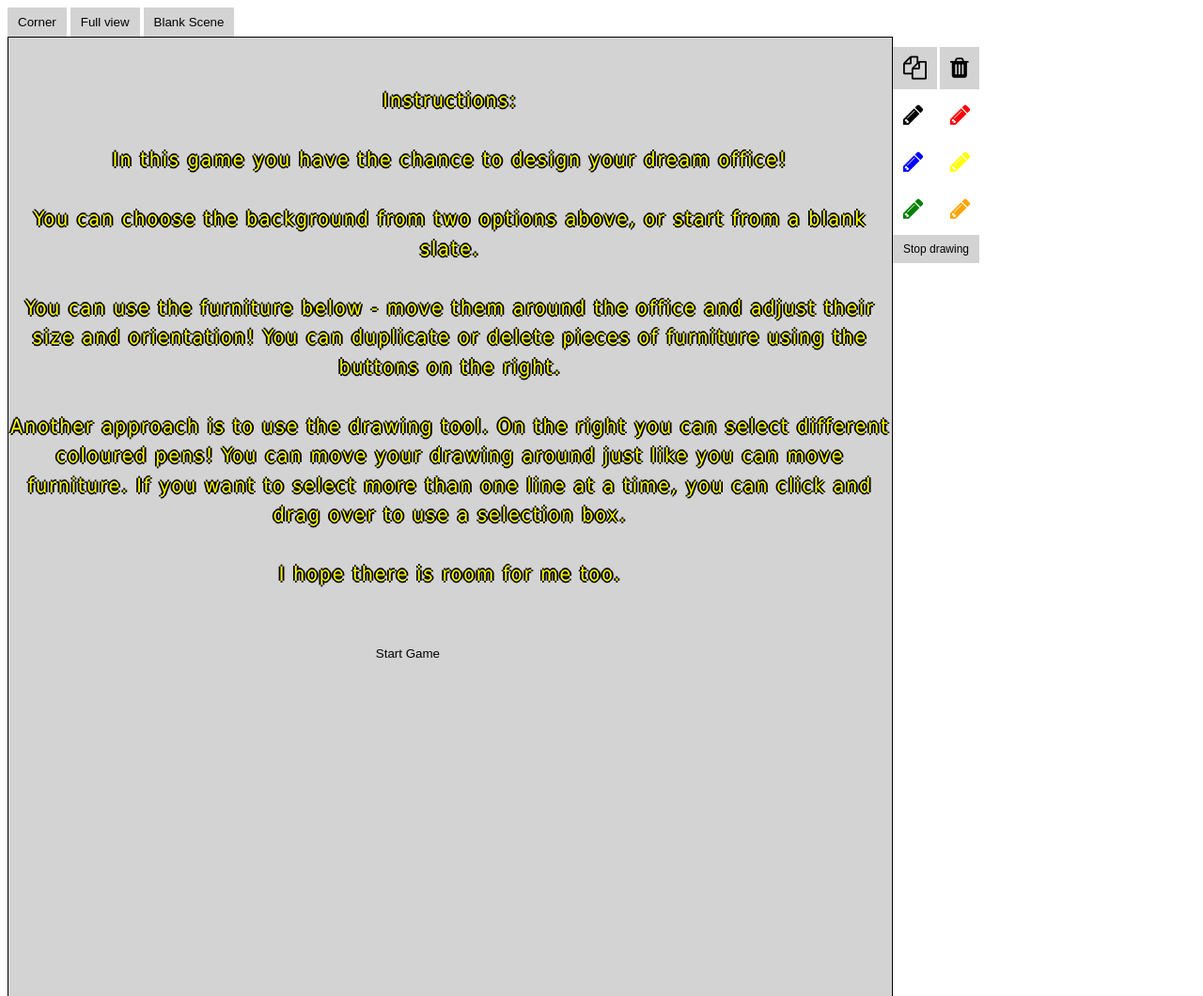
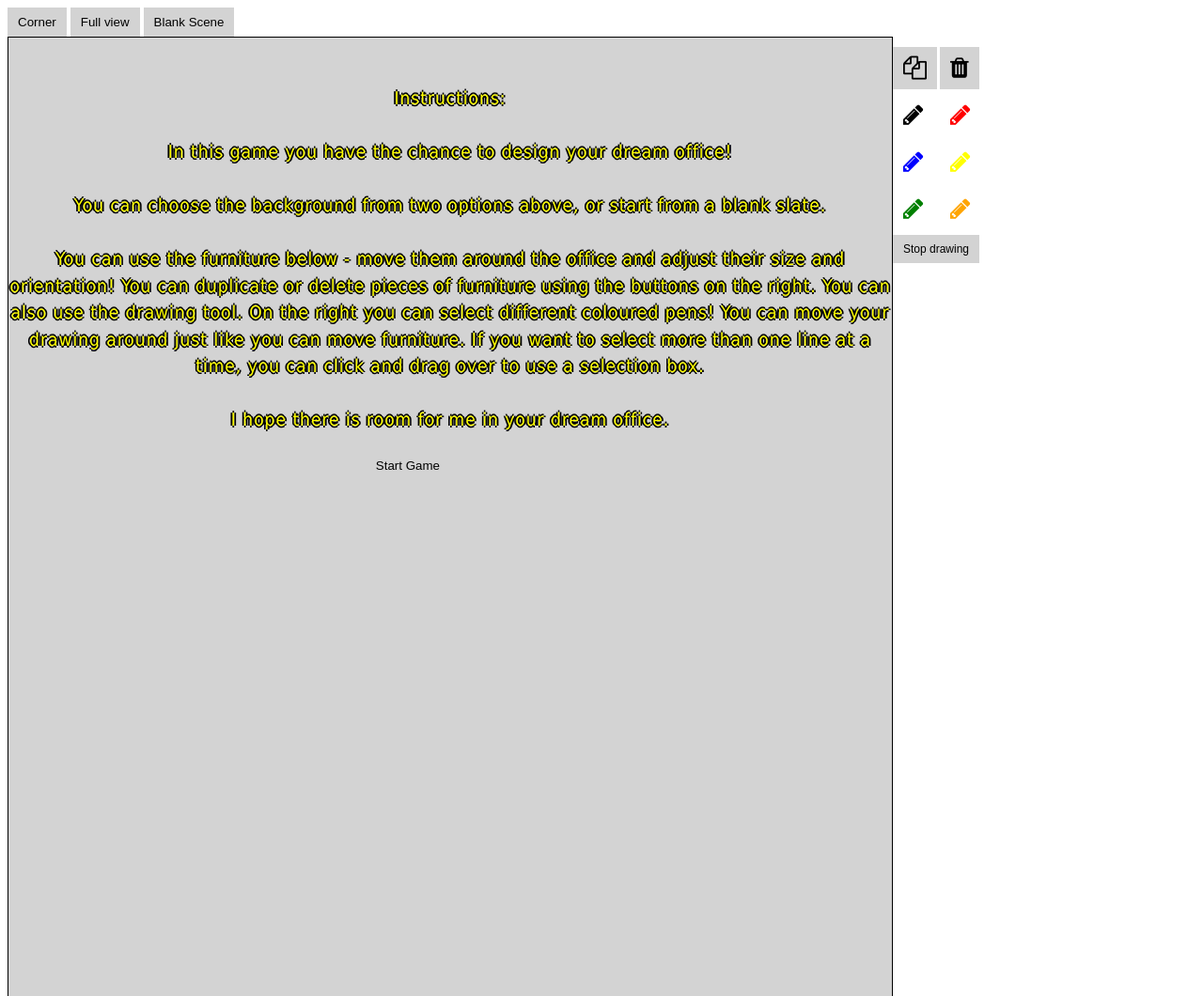
Before and after one commit to saanios1/saanios1.github.io, a plain HTML site: page index.html in a window 1280 px wide. Shown: the whole page at 94% size. Drawn offline with nearby package versions, Linux system fonts and the light colour scheme; a script that the page names is missing.

Commit message:
text
text

```diff
--- a/css/peli.css
+++ b/css/peli.css
@@ -6,12 +6,12 @@ body {
 p {
 	font-family: Tahoma;
 	padding-top: 5%;
-    font-size: 21px;
+    font-size: 19px;
     text-align: center;
     line-height: 1.5;
     color: yellow;
     text-shadow: -2px 0 black, 0 2px black, 2px 0 black, 0 -2px black;
-    letter-spacing: 2px;
+    letter-spacing: 1px;
 }
 #c {
  background: #d3d3d3;
--- a/index.html
+++ b/index.html
@@ -60,12 +60,9 @@
   Instructions:<br><br>
       In this game you have the chance to design your dream office! <br><br>
       You can choose the background from two options above, or start from a blank slate. <br><br>
-      You can use the furniture below - move them around the office and adjust their size and orientation! You can duplicate or delete pieces of furniture using the buttons on the right.
+      You can use the furniture below - move them around the office and adjust their size and orientation! You can duplicate or delete pieces of furniture using the buttons on the right. You can also use the drawing tool. On the right you can select different coloured pens! You can move your drawing around just like you can move furniture. If you want to select more than one line at a time, you can click and drag over to use a selection box.
       <br><br>
-      Another approach is to use the drawing tool. On the right you can select different coloured pens! You can move your drawing around just like you can move furniture. If you want to select more than one line at a time, you can click and drag over to use a selection box.
-      <br><br>
-        I hope there is room for me too.
-        <br><br>
+        I hope there is room for me in your dream office.
     </p>
    <button id="hide" type="button">Start Game</button>
    </article>
```
